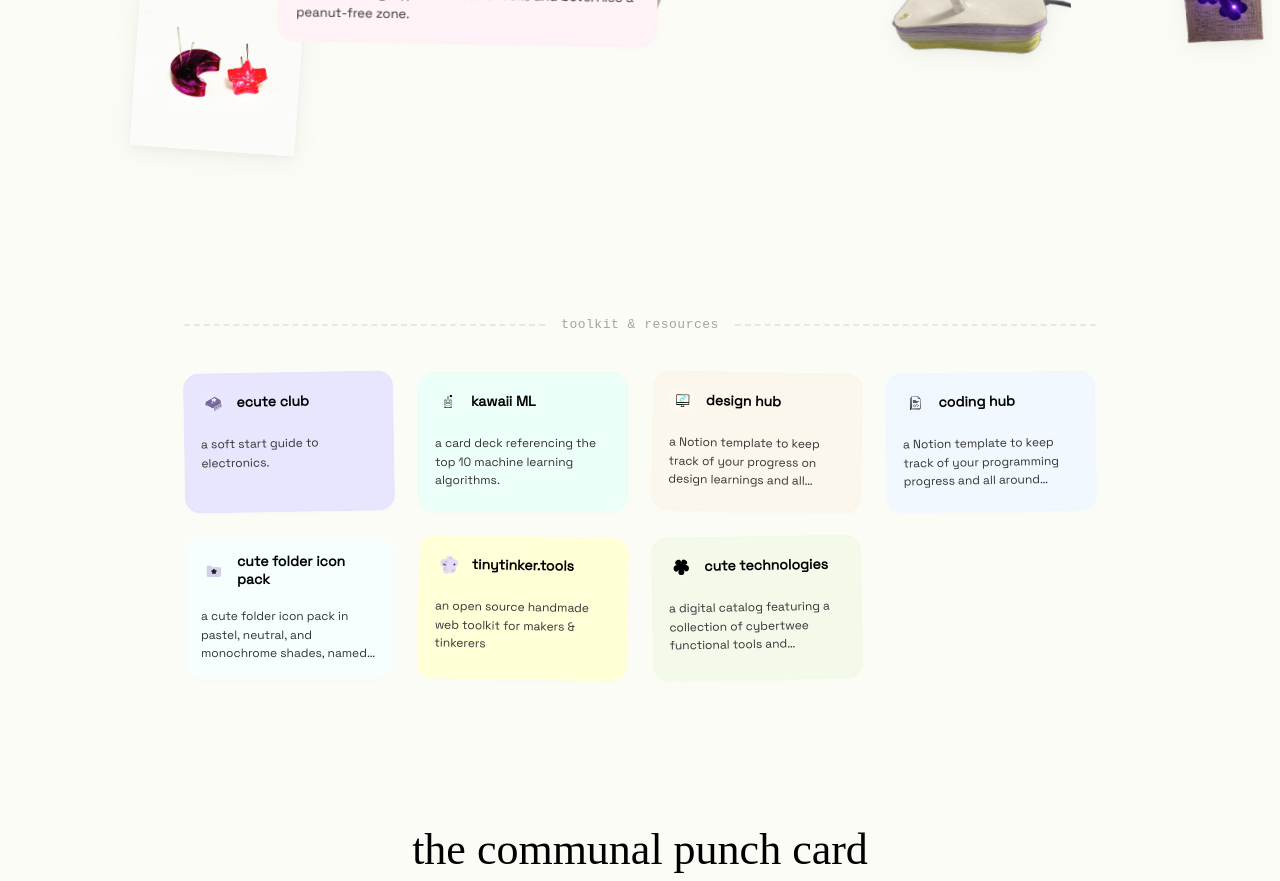
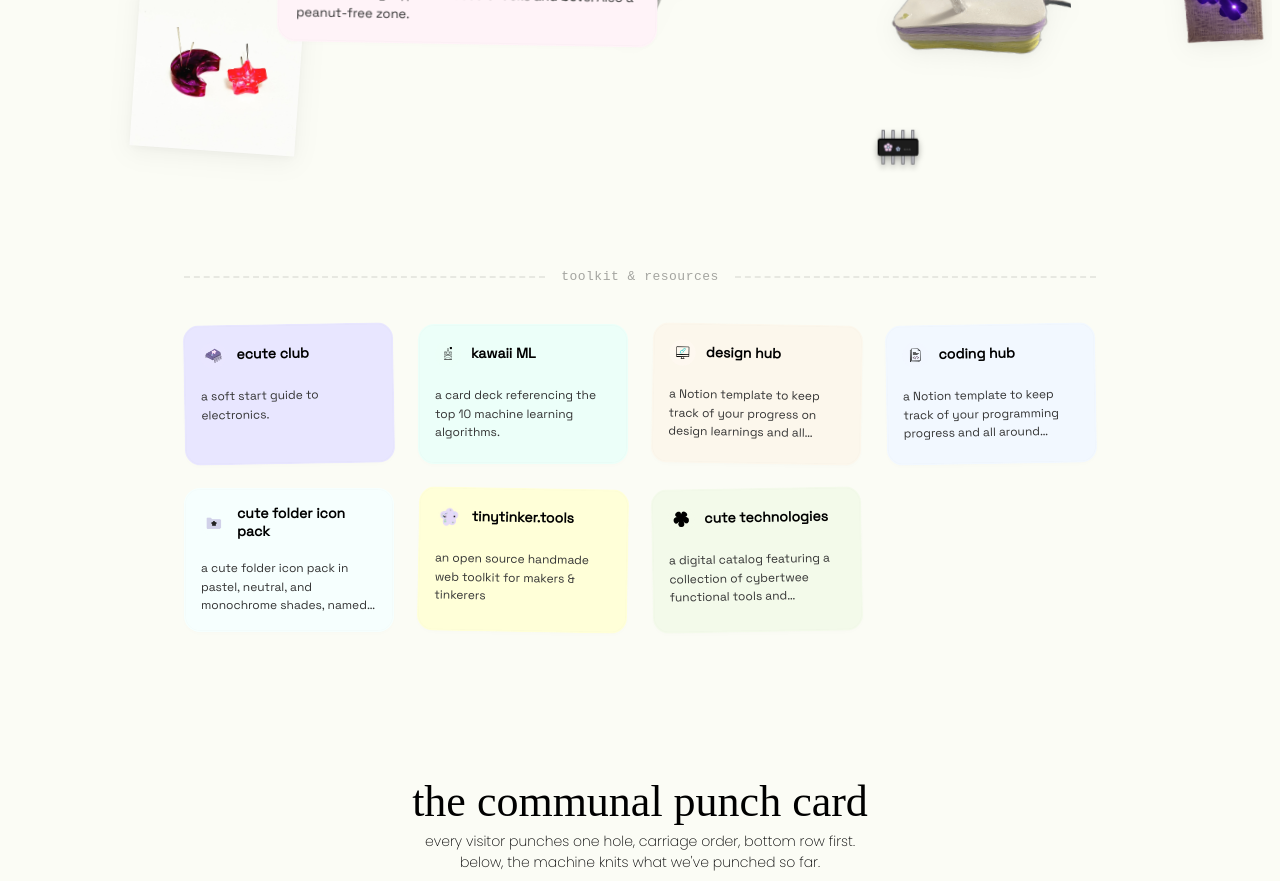
Before and after one commit to yafira/electrocute, a Next.js app: page / in a window 1280 px wide. Shown: the part 1360-2241 px from the top of the page. Built offline with nearby package versions, Linux system fonts and the light colour scheme; a web font is replaced by a local one.

Commit message:
added 555 bug :) + other styling changes

```diff
--- a/src/components/Container.js
+++ b/src/components/Container.js
@@ -81,6 +81,16 @@ function playSynthSound(type) {
       gain.gain.setValueAtTime(0.001, t);
       gain.gain.exponentialRampToValueAtTime(0.025, t + 0.01);
       gain.gain.exponentialRampToValueAtTime(0.0001, t + 0.12);
+    } else if (type === "chip") {
+      osc.type = "square";
+      osc.frequency.setValueAtTime(220, t);
+      osc.frequency.setValueAtTime(330, t + 0.04);
+      osc.frequency.setValueAtTime(440, t + 0.08);
+      filter.type = "lowpass";
+      filter.frequency.value = 2500;
+      gain.gain.setValueAtTime(0.001, t);
+      gain.gain.exponentialRampToValueAtTime(0.03, t + 0.01);
+      gain.gain.exponentialRampToValueAtTime(0.0001, t + 0.14);
     }
 
     osc.connect(filter);
@@ -381,6 +391,184 @@ function ScopeDoodad({ x, y, rot, isPowered, scale = 1, isMobile }) {
   );
 }
 
+// a little wandering 555 chip-bug — hops between spots in its bounds,
+// pauses to look around when it arrives, and leaves a little sparkle
+// trail while walking. clicking startles it: it beeps and skitters
+// to a new spot immediately.
+function ChipDoodad({ boundsX = [12, 86], boundsY = [84, 95], isMobile }) {
+  const [pos, setPos] = useState({
+    x: (boundsX[0] + boundsX[1]) / 2,
+    y: (boundsY[0] + boundsY[1]) / 2,
+  });
+  const [facing, setFacing] = useState(1); // 1 = facing right, -1 = facing left
+  const [walking, setWalking] = useState(false);
+  const [startled, setStartled] = useState(false);
+  const [looking, setLooking] = useState(false);
+  const [sparkles, setSparkles] = useState([]);
+
+  const dropSparkle = (x, y) => {
+    const id = Math.random().toString(36).slice(2);
+    setSparkles((prev) => [...prev, { id, x, y }].slice(-6));
+    setTimeout(() => {
+      setSparkles((prev) => prev.filter((s) => s.id !== id));
+    }, 900);
+  };
+
+  const wander = () => {
+    setPos((prev) => {
+      const x = boundsX[0] + Math.random() * (boundsX[1] - boundsX[0]);
+      const y = boundsY[0] + Math.random() * (boundsY[1] - boundsY[0]);
+      setFacing(x < prev.x ? -1 : 1);
+
+      // drop a couple of sparkles along the way for a little trail
+      dropSparkle(prev.x, prev.y);
+      setTimeout(() => dropSparkle((prev.x + x) / 2, (prev.y + y) / 2), 400);
+
+      return { x, y };
+    });
+    setWalking(true);
+    setLooking(false);
+    // walk duration is longer now so the hop cycle has room to play
+    setTimeout(() => {
+      setWalking(false);
+      // little "look around" pause after arriving, most of the time
+      if (Math.random() < 0.7) {
+        setLooking(true);
+        setTimeout(() => setLooking(false), 1100);
+      }
+    }, 3000);
+  };
+
+  useEffect(() => {
+    if (isMobile) return;
+    let cancelled = false;
+    const timeoutRef = { current: null };
+    const tick = () => {
+      if (cancelled) return;
+      wander();
+      // longer, more varied pauses between wanders
+      const delay = 5000 + Math.random() * 4000;
+      timeoutRef.current = setTimeout(tick, delay);
+    };
+    timeoutRef.current = setTimeout(tick, 1800);
+    return () => {
+      cancelled = true;
+      clearTimeout(timeoutRef.current);
+    };
+    // eslint-disable-next-line react-hooks/exhaustive-deps
+  }, [isMobile]);
+
+  if (isMobile) return null;
+
+  const handleClick = () => {
+    playSynthSound("chip");
+    setStartled(true);
+    wander();
+    setTimeout(() => setStartled(false), 500);
+  };
+
+  return (
+    <>
+      {sparkles.map((s) => (
+        <span
+          key={s.id}
+          className={styles.chipSparkle}
+          style={{
+            position: "absolute",
+            left: `${s.x}%`,
+            top: `${s.y}%`,
+            zIndex: 49,
+          }}
+          aria-hidden="true"
+        />
+      ))}
+
+      <button
+        type="button"
+        className={styles.chipDoodad}
+        onClick={handleClick}
+        aria-label="a small wandering 555 timer chip"
+        style={{
+          position: "absolute",
+          left: `${pos.x}%`,
+          top: `${pos.y}%`,
+          transform: `translate(-50%, -50%) scaleX(${facing}) ${
+            startled ? "rotate(-8deg) scale(1.15)" : ""
+          }`,
+          transition:
+            "left 3s cubic-bezier(0.65, -0.15, 0.35, 1.15), top 3s cubic-bezier(0.65, -0.15, 0.35, 1.15), transform 0.25s ease",
+          zIndex: 50,
+        }}
+      >
+        <span
+          className={`${styles.chipBody} ${walking ? styles.chipWalking : ""} ${
+            looking ? styles.chipLooking : ""
+          }`}
+        >
+          <svg
+            viewBox="0 0 100 60"
+            width="58"
+            height="35"
+            className={styles.chipSvg}
+          >
+            {/* legs, top side */}
+            <g className={styles.chipLegsTop}>
+              <rect x="22.5" y="1" width="4" height="15" />
+              <rect x="39.5" y="1" width="4" height="15" />
+              <rect x="56.5" y="1" width="4" height="15" />
+              <rect x="73.5" y="1" width="4" height="15" />
+            </g>
+            {/* legs, bottom side */}
+            <g className={styles.chipLegsBottom}>
+              <rect x="22.5" y="44" width="4" height="15" />
+              <rect x="39.5" y="44" width="4" height="15" />
+              <rect x="56.5" y="44" width="4" height="15" />
+              <rect x="73.5" y="44" width="4" height="15" />
+            </g>
+
+            {/* chip body — flat rectangular block */}
+            <rect
+              x="16"
+              y="16"
+              width="68"
+              height="28"
+              rx="3"
+              className={styles.chipFront}
+            />
+
+            {/* flower */}
+            <g className={styles.chipFlowerBig} transform="translate(33,30)">
+              <circle cx="0" cy="-4" r="3.4" />
+              <circle cx="4.2" cy="-1.3" r="3.4" />
+              <circle cx="2.6" cy="3.8" r="3.4" />
+              <circle cx="-2.6" cy="3.8" r="3.4" />
+              <circle cx="-4.2" cy="-1.3" r="3.4" />
+              <circle
+                cx="0"
+                cy="0"
+                r="2.1"
+                className={styles.chipFlowerCenter}
+              />
+            </g>
+            <g className={styles.chipFlowerSmall} transform="translate(50,33)">
+              <circle cx="0" cy="-2.2" r="1.8" />
+              <circle cx="2.2" cy="-0.7" r="1.8" />
+              <circle cx="1.3" cy="1.9" r="1.8" />
+              <circle cx="-1.3" cy="1.9" r="1.8" />
+              <circle cx="-2.2" cy="-0.7" r="1.8" />
+            </g>
+
+            {/* subtle 555 print */}
+            <text x="66" y="36" className={styles.chip555}>
+              555
+            </text>
+          </svg>
+        </span>
+      </button>
+    </>
+  );
+}
+
 export default function Container() {
   const [open, setOpen] = useState(null);
   const [isCircuitOn, setIsCircuitOn] = useState(true);
@@ -548,6 +736,7 @@ export default function Container() {
               scale={scopeScale}
               isMobile={false}
             />
+            <ChipDoodad isMobile={false} />
           </>
         )}
       </div>
--- a/src/components/Receipt.jsx
+++ b/src/components/Receipt.jsx
@@ -130,7 +130,7 @@ export default function Receipt() {
           <p className={styles.receiptHeader}>
             electrocute lab
             <br />
-            visitor log · nyc & the web
+            visitor log · world wide web
             {shown.length > 0 && (
               <>
                 <br />
--- a/src/styles/Home.module.css
+++ b/src/styles/Home.module.css
@@ -395,7 +395,7 @@
   align-items: center;
   justify-content: center;
   gap: 16px;
-  margin: 5.5rem 0 2.5rem;
+  margin: 2.5rem 0 2.5rem;
   width: 100%;
 }
 
@@ -885,3 +885,181 @@
 .miniSwitchOn .miniSwitchThumb {
   transform: translateX(15px);
 }
+
+/* --- 555 bug --- */
+
+.chipDoodad {
+  background: none;
+  border: none;
+  padding: 0;
+  cursor: pointer;
+  line-height: 0;
+}
+
+.chipBody {
+  display: inline-flex;
+  filter: drop-shadow(0 3px 3px rgba(0, 0, 0, 0.35));
+  animation: chipBreathe 2.6s ease-in-out infinite;
+  transform-origin: center bottom;
+}
+
+@keyframes chipBreathe {
+  0%,
+  100% {
+    transform: scaleY(1) translateY(0);
+  }
+  50% {
+    transform: scaleY(0.97) translateY(1px);
+  }
+}
+
+.chipSvg {
+  overflow: visible;
+}
+
+.chipFront {
+  fill: #1c1c1c;
+  stroke: #000000;
+  stroke-width: 2;
+  stroke-linejoin: round;
+}
+
+.chipLegsTop rect,
+.chipLegsBottom rect {
+  fill: #c8c8ce;
+  stroke: #6b6b70;
+  stroke-width: 1.5;
+  transform-box: fill-box;
+  transform-origin: center bottom;
+}
+
+.chipLegsBottom rect {
+  transform-origin: center top;
+}
+
+.chipFlowerBig circle {
+  fill: #f6d7ef;
+  stroke: #2c2440;
+  stroke-width: 0.75;
+}
+
+.chipFlowerCenter {
+  fill: #cfe8fa !important;
+}
+
+.chipFlowerSmall circle {
+  fill: #cfe8fa;
+  stroke: #2c2440;
+  stroke-width: 0.6;
+}
+
+.chip555 {
+  font-family: monospace;
+  font-size: 7px;
+  letter-spacing: 0.3px;
+  fill: rgba(255, 255, 255, 0.28);
+  text-anchor: middle;
+}
+
+/* idle micro-twitch on a couple of legs */
+.chipLegsTop rect:nth-child(2),
+.chipLegsBottom rect:nth-child(3) {
+  animation: legIdle 3.4s ease-in-out infinite;
+}
+
+@keyframes legIdle {
+  0%,
+  90%,
+  100% {
+    transform: scaleY(1);
+  }
+  95% {
+    transform: scaleY(0.7);
+  }
+}
+
+/* while walking: bouncy hop cycle instead of the idle breathe */
+.chipWalking {
+  animation: chipHop 0.5s ease-in-out infinite;
+}
+
+@keyframes chipHop {
+  0%,
+  100% {
+    transform: translateY(0) scaleY(1);
+  }
+  25% {
+    transform: translateY(-3px) scaleY(1.05);
+  }
+  50% {
+    transform: translateY(0) scaleY(0.92);
+  }
+  75% {
+    transform: translateY(-1.5px) scaleY(1.02);
+  }
+}
+
+/* legs scuttle in/out while walking */
+.chipWalking .chipLegsTop rect,
+.chipWalking .chipLegsBottom rect {
+  animation: legWalk 0.32s ease-in-out infinite;
+}
+
+.chipWalking .chipLegsTop rect:nth-child(2n),
+.chipWalking .chipLegsBottom rect:nth-child(2n + 1) {
+  animation-delay: 0.16s;
+}
+
+@keyframes legWalk {
+  0%,
+  100% {
+    transform: scaleY(1);
+  }
+  50% {
+    transform: scaleY(0.75);
+  }
+}
+
+/* after arriving: a curious little look-around wiggle */
+.chipLooking {
+  animation: chipLook 1.1s ease-in-out;
+}
+
+@keyframes chipLook {
+  0%,
+  100% {
+    transform: rotate(0deg);
+  }
+  20% {
+    transform: rotate(-6deg);
+  }
+  45% {
+    transform: rotate(5deg);
+  }
+  70% {
+    transform: rotate(-3deg);
+  }
+}
+
+/* faint sparkle dropped along the walking path */
+.chipSparkle {
+  width: 5px;
+  height: 5px;
+  border-radius: 50%;
+  background: #cfe8fa;
+  box-shadow: 0 0 4px 1px rgba(207, 232, 250, 0.8);
+  transform: translate(-50%, -50%);
+  animation: sparkleFade 0.9s ease-out forwards;
+  pointer-events: none;
+}
+
+@keyframes sparkleFade {
+  0% {
+    opacity: 0.9;
+    transform: translate(-50%, -50%) scale(1);
+  }
+  100% {
+    opacity: 0;
+    transform: translate(-50%, -50%) scale(0.3);
+  }
+}
```
